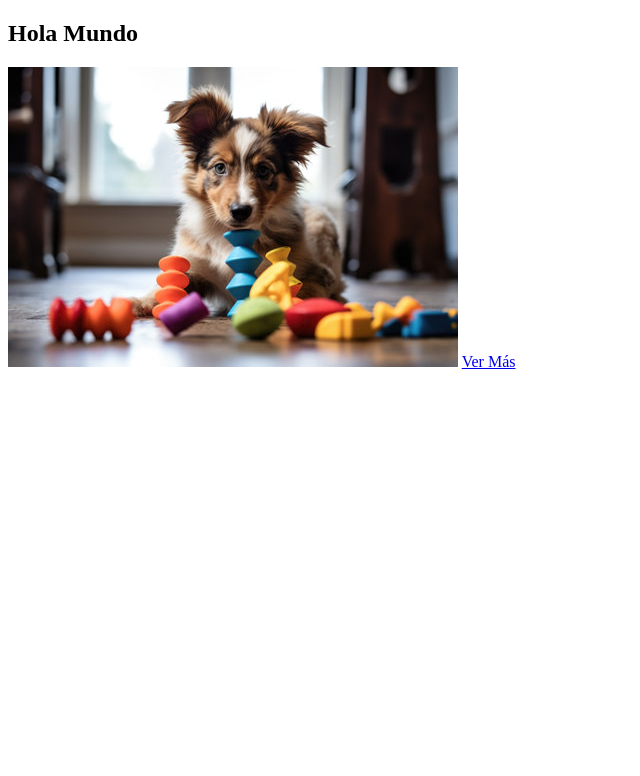
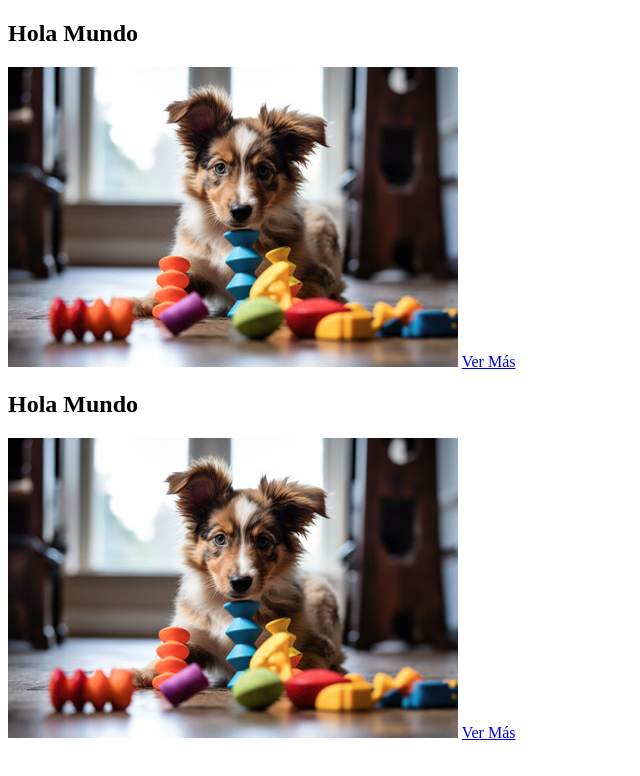
Before and after one commit to FranEAG/Bombi, a plain HTML site: page webParaGit/index.html in a window 1280 px wide. Shown: the whole page, without its empty margins (0-640 px from the left). Drawn offline with Linux system fonts and the light colour scheme.

Commit message:
Update index.html

```diff
--- a/webParaGit/index.html
+++ b/webParaGit/index.html
@@ -13,5 +13,10 @@
         <img src="./assets/juguetes.jpg">
         <a href="#" class="boton">Ver Más</a>
     </section>
+    <section>
+        <h1>Hola Mundo</h1>
+        <img src="./assets/juguetes.jpg">
+        <a href="#" class="boton">Ver Más</a>
+    </section>
 </body>
 </html>
```
